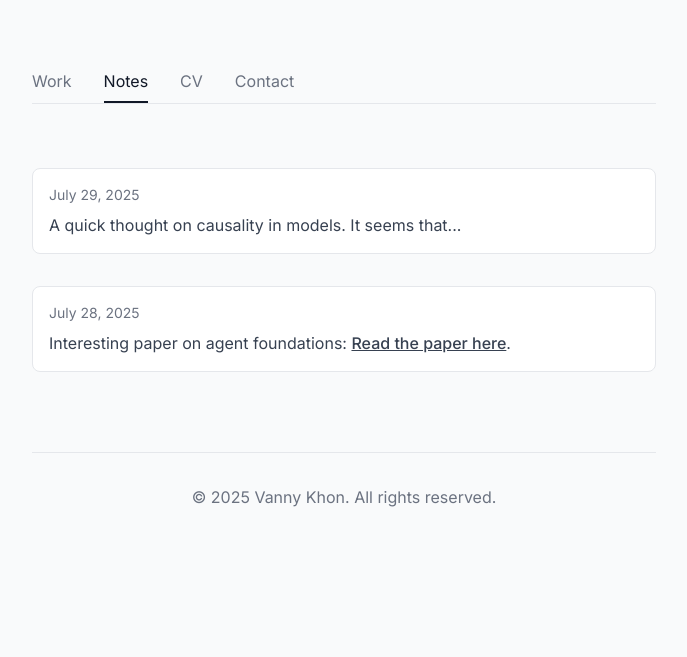
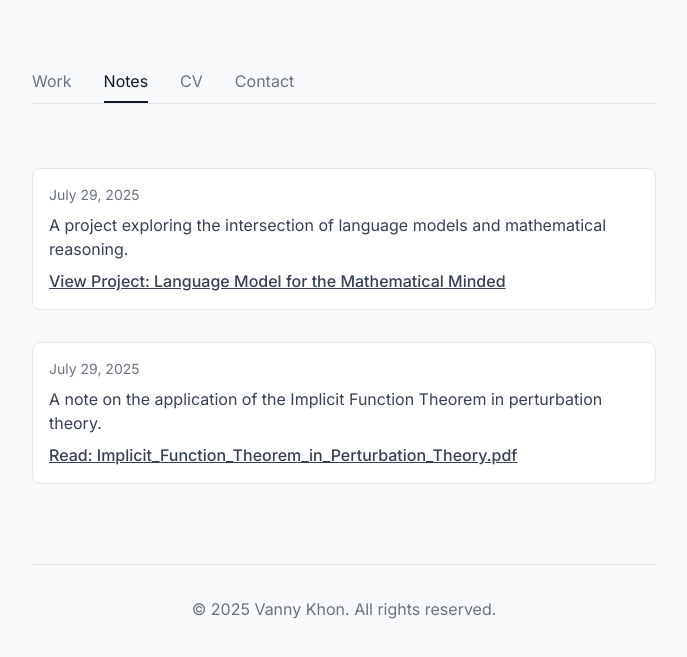
Before and after one commit to VannyKhon/Vanny-Khon, a plain HTML site: page note.html in a window 1280 px wide. Shown: the part 155-812 px from the top of the page, without its empty margins (296-983 px from the left). Drawn offline with nearby package versions, Linux system fonts and the light colour scheme.

Commit message:
Update note.html

```diff
--- a/note.html
+++ b/note.html
@@ -27,14 +27,28 @@
         </nav>
         <main>
             <div class="space-y-8">
+                <!-- New Note Added -->
                 <div class="p-4 bg-white border border-gray-200 rounded-lg">
                     <p class="text-sm text-gray-500 mb-2">July 29, 2025</p>
-                    <p class="text-gray-700">A quick thought on causality in models. It seems that... </p>
+                    <p class="text-gray-700">
+                        A project exploring the intersection of language models and mathematical reasoning.
+                        <a href="https://vannykhon.github.io/Language-Model-for-Mathematical-Minded/" target="_blank" class="font-medium underline hover:text-blue-600 block mt-2">
+                            View Project: Language Model for the Mathematical Minded
+                        </a>
+                    </p>
                 </div>
+
+                <!-- Corrected Note -->
                 <div class="p-4 bg-white border border-gray-200 rounded-lg">
-                     <p class="text-sm text-gray-500 mb-2">July 28, 2025</p>
-                    <p class="text-gray-700">Interesting paper on agent foundations: <a href="#" class="font-medium underline hover:text-blue-600">Read the paper here</a>.</p>
-                </div>
+                    <p class="text-sm text-gray-500 mb-2">July 29, 2025</p>
+                    <p class="text-gray-700">
+                        A note on the application of the Implicit Function Theorem in perturbation theory.
+                        <a href="https://vannykhon.github.io/Language-Model-for-Mathematical-Minded/Implicit_Function_Theorem_in_Perturbation_Theory.pdf" target="_blank" class="font-medium underline hover:text-blue-600 block mt-2">
+                            Read: Implicit_Function_Theorem_in_Perturbation_Theory.pdf
+                        </a>
+                    </p>
+
+
             </div>
         </main>
         <footer class="text-center text-gray-500 mt-20 pt-8 border-t border-gray-200">
```
